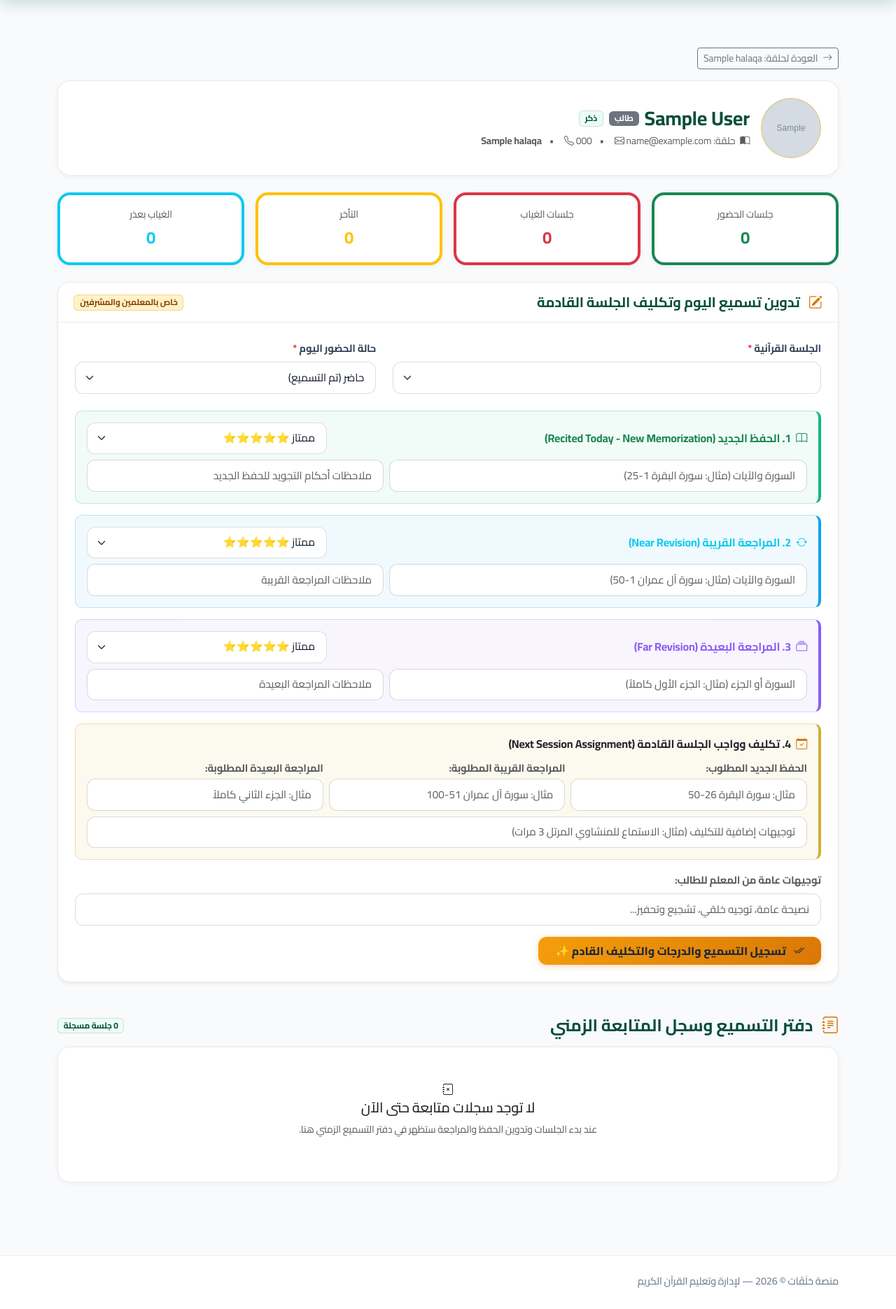
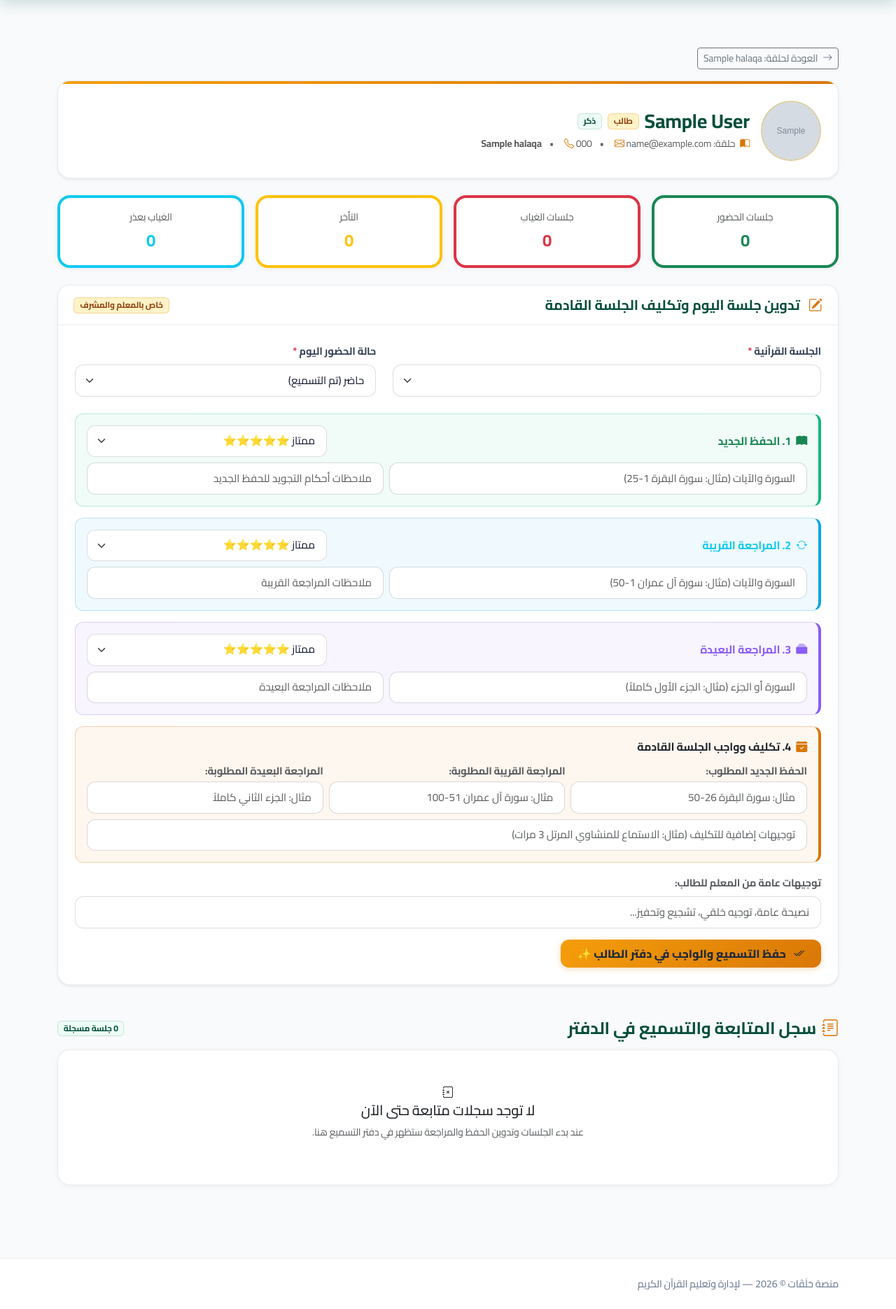
Before and after one commit to hagarb99/Quran-web, a Django app: page /halaqat/1/students/1/progress/ in a window 1280 px wide. Shown: the part 78-1949 px from the top of the page at 70% size. Before the commit the page ends 1919 px from the top, so only its background shows below. Run offline with Django 5.2, Linux system fonts and the light colour scheme; a user stored in the database is signed in; tables that the repository leaves empty hold one stand-in row (values such as "Sample post"); grey boxes marked "Sample" are stand-in pictures; data that the repository does not hold is empty.

Commit message:
feat: unify student notebook and daily recitation logging into single notebook, strictly hide other students notebooks from students

```diff
--- a/templates/halaqat/student_progress.html
+++ b/templates/halaqat/student_progress.html
@@ -1,6 +1,6 @@
 {% extends 'base.html' %}
 
-{% block title %}دفتر التسميع وسجل المتابعة: {{ student.display_name }} - {{ halaqa.name }}{% endblock %}
+{% block title %}دفتر التسميع والمتابعة: {{ student.display_name }} - {{ halaqa.name }}{% endblock %}
 
 {% block extra_head %}
 <style>
@@ -8,37 +8,37 @@
         background-color: rgba(16, 185, 129, 0.06);
         border: 1px solid rgba(16, 185, 129, 0.25);
         border-right: 4px solid #10B981 !important;
-        border-radius: 10px;
+        border-radius: var(--radius-md);
     }
     .card-recitation-near {
         background-color: rgba(14, 165, 233, 0.06);
         border: 1px solid rgba(14, 165, 233, 0.25);
         border-right: 4px solid #0EA5E9 !important;
-        border-radius: 10px;
+        border-radius: var(--radius-md);
     }
     .card-recitation-far {
         background-color: rgba(139, 92, 246, 0.06);
         border: 1px solid rgba(139, 92, 246, 0.25);
         border-right: 4px solid #8B5CF6 !important;
-        border-radius: 10px;
+        border-radius: var(--radius-md);
     }
     .card-recitation-next {
-        background-color: rgba(212, 175, 55, 0.08);
-        border: 1px solid rgba(212, 175, 55, 0.35);
-        border-right: 4px solid #D4AF37 !important;
-        border-radius: 10px;
+        background-color: rgba(217, 119, 6, 0.06);
+        border: 1px solid rgba(217, 119, 6, 0.3);
+        border-right: 4px solid var(--gold) !important;
+        border-radius: var(--radius-md);
     }
     .timeline-session-header {
-        background-color: #F8FAF9;
-        border-bottom: 1px solid #E5E7EB;
-        padding: 12px 16px;
+        background-color: #FAFBFD;
+        border-bottom: 1px solid var(--border-subtle);
+        padding: 14px 18px;
     }
 </style>
 {% endblock %}
 
 {% block content %}
 <div class="container py-4">
-    <!-- Breadcrumb & Actions Bar -->
+    <!-- Breadcrumb & Top Bar -->
     <div class="mb-3 d-flex justify-content-between align-items-center flex-wrap gap-2">
         <a href="{% url 'halaqat:detail' halaqa.id %}" class="btn btn-sm btn-outline-secondary">
             <i class="bi bi-arrow-right me-1"></i> العودة لحلقة: {{ halaqa.name }}
@@ -46,14 +46,15 @@
         <div class="d-flex gap-2">
             {% if user != student and user.is_authenticated %}
                 <a href="{% url 'chat:start_direct' student.id %}" class="btn btn-sm btn-outline-custom">
-                    <i class="bi bi-chat-text-fill me-1"></i> محادثة خاصة
+                    <i class="bi bi-chat-text-fill me-1"></i> محادثة خاصة مع الطالب
                 </a>
             {% endif %}
         </div>
     </div>
 
-    <!-- Student Profile Header Card -->
-    <div class="card card-custom mb-4">
+    <!-- Unified Student Notebook Header -->
+    <div class="card card-custom mb-4 shadow-sm">
+        <div class="card-halaqa-top-bar gold"></div>
         <div class="card-body p-4">
             <div class="d-flex align-items-center justify-content-between flex-wrap gap-3">
                 <div class="d-flex align-items-center gap-3">
@@ -67,34 +68,35 @@
                     <div>
                         <div class="d-flex align-items-center gap-2 mb-1">
                             <h3 class="fw-bold text-primary-dark mb-0">{{ student.display_name }}</h3>
-                            <span class="badge bg-secondary">طالب</span>
+                            <span class="badge badge-gold">طالب</span>
                             <span class="badge badge-primary-custom">{{ student.get_gender_display }}</span>
                         </div>
                         <div class="text-muted small">
-                            <span><i class="bi bi-book-half me-1"></i> حلقة: <strong>{{ halaqa.name }}</strong></span>
+                            <span><i class="bi bi-book-half text-gold me-1"></i> حلقة: <strong>{{ halaqa.name }}</strong></span>
                             <span class="mx-2">&bull;</span>
-                            <span><i class="bi bi-telephone me-1"></i> {{ student.phone }}</span>
+                            <span><i class="bi bi-telephone text-gold me-1"></i> {{ student.phone }}</span>
                             <span class="mx-2">&bull;</span>
-                            <span><i class="bi bi-envelope me-1"></i> {{ student.email }}</span>
+                            <span><i class="bi bi-envelope text-gold me-1"></i> {{ student.email }}</span>
                         </div>
                     </div>
                 </div>
 
-                <!-- Next Assignment Highlight (مطابق للتطبيق السابق) -->
+                <!-- Active Homework Card -->
                 {% if latest_assignment or latest_rec %}
-                    <div class="p-3 card-recitation-next" style="max-width: 440px;">
-                        <div class="fw-bold text-dark small mb-1">
-                            <i class="bi bi-bookmark-star-fill text-gold me-1"></i> التكليف المطلوب للجلسة القادمة:
+                    <div class="p-3 card-recitation-next" style="min-width: 320px; max-width: 460px;">
+                        <div class="fw-bold text-dark small mb-2 d-flex align-items-center gap-1">
+                            <i class="bi bi-bookmark-star-fill text-gold"></i>
+                            <span>التكليف والواجب المطلوب للجلسة القادمة:</span>
                         </div>
                         <ul class="list-unstyled mb-0 small text-dark">
                             {% if latest_rec.next_memorization %}
-                                <li><strong>• الحفظ الجديد:</strong> {{ latest_rec.next_memorization }}</li>
+                                <li class="mb-1"><strong>• الحفظ الجديد:</strong> {{ latest_rec.next_memorization }}</li>
                             {% endif %}
                             {% if latest_rec.next_revision_near %}
-                                <li><strong>• المراجعة القريبة:</strong> {{ latest_rec.next_revision_near }}</li>
+                                <li class="mb-1"><strong>• المراجعة القريبة:</strong> {{ latest_rec.next_revision_near }}</li>
                             {% endif %}
                             {% if latest_rec.next_revision_far %}
-                                <li><strong>• المراجعة البعيدة:</strong> {{ latest_rec.next_revision_far }}</li>
+                                <li class="mb-1"><strong>• المراجعة البعيدة:</strong> {{ latest_rec.next_revision_far }}</li>
                             {% endif %}
                             {% if latest_rec.next_assignment_notes %}
                                 <li class="text-muted fst-italic"><strong>• توجيهات:</strong> {{ latest_rec.next_assignment_notes }}</li>
@@ -109,7 +111,7 @@
         </div>
     </div>
 
-    <!-- Quick Stats -->
+    <!-- Attendance and Overview Stats -->
     <div class="row g-3 mb-4">
         <div class="col-6 col-md-3">
             <div class="card card-custom p-3 text-center border-start border-4 border-success">
@@ -137,21 +139,21 @@
         </div>
     </div>
 
-    <!-- Teacher/Assistant Logging Form (مطابق تماماً لنموذج التطبيق السابق) -->
+    <!-- Teacher/Assistant Logging Section inside the Notebook -->
     {% if can_manage %}
-        <div class="card card-custom mb-5 border-gold shadow-sm">
+        <div class="card card-custom mb-5 shadow-sm">
             <div class="card-header-custom bg-white d-flex justify-content-between align-items-center py-3">
                 <h5 class="mb-0 fw-bold text-primary-dark">
-                    <i class="bi bi-pencil-square text-gold me-2"></i> تدوين تسميع اليوم وتكليف الجلسة القادمة
+                    <i class="bi bi-pencil-square text-gold me-2"></i> تدوين جلسة اليوم وتكليف الجلسة القادمة
                 </h5>
-                <span class="badge badge-gold">خاص بالمعلمين والمشرفين</span>
+                <span class="badge badge-gold">خاص بالمعلم والمشرف</span>
             </div>
             <div class="card-body p-4">
                 {% if auto_fill.new_memorization or auto_fill.near_revision or auto_fill.far_revision %}
-                    <div class="alert alert-success py-2 small mb-4 d-flex align-items-center gap-2">
+                    <div class="alert alert-success py-2 small mb-4 d-flex align-items-center gap-2 rounded-3 border-0">
                         <i class="bi bi-magic fs-5 text-success"></i>
                         <div>
-                            <strong>تم الملء التلقائي:</strong> تم جلب مواضع الحفظ والمراجعة لليوم تلقائياً من الواجب المسجل للطالب في الجلسة السابقة لتوفير وقتك.
+                            <strong>تم التعبئة التلقائية:</strong> تم جلب مواضع الحفظ والمراجعة لليوم تلقائياً من الواجب المسجل للطالب في الجلسة السابقة لتوفير وقتك.
                         </div>
                     </div>
                 {% endif %}
@@ -162,7 +164,7 @@
                     <!-- Session & Attendance Select -->
                     <div class="row mb-4">
                         <div class="col-md-7 mb-3 mb-md-0">
-                            <label class="form-label fw-bold">الجلسة القرآنية <span class="text-danger">*</span></label>
+                            <label class="form-label">الجلسة القرآنية <span class="text-danger">*</span></label>
                             <select name="session_id" class="form-select" required>
                                 {% for s in sessions %}
                                     <option value="{{ s.id }}">{{ s.title }} &bull; ({{ s.date|date:"Y-m-d" }} - {{ s.start_time|time:"H:i" }})</option>
@@ -170,7 +172,7 @@
                             </select>
                         </div>
                         <div class="col-md-5">
-                            <label class="form-label fw-bold">حالة الحضور اليوم <span class="text-danger">*</span></label>
+                            <label class="form-label">حالة الحضور اليوم <span class="text-danger">*</span></label>
                             <select name="attendance_status" class="form-select" required id="attendanceStatusSelect">
                                 <option value="PRESENT" selected>حاضر (تم التسميع)</option>
                                 <option value="ABSENT">غائب (لم يحضر)</option>
@@ -184,7 +186,7 @@
                         <!-- 1. الحفظ الجديد -->
                         <div class="card p-3 mb-3 card-recitation-memo">
                             <div class="d-flex justify-content-between align-items-center mb-2">
-                                <span class="fw-bold text-success"><i class="bi bi-book me-1"></i> 1. الحفظ الجديد (Recited Today - New Memorization)</span>
+                                <span class="fw-bold text-success"><i class="bi bi-book-fill me-1"></i> 1. الحفظ الجديد</span>
                                 <div class="col-md-4">
                                     <select name="memorization_rating" class="form-select form-select-sm">
                                         <option value="MUMTAZ">ممتاز ⭐⭐⭐⭐⭐</option>
@@ -208,7 +210,7 @@
                         <!-- 2. المراجعة القريبة -->
                         <div class="card p-3 mb-3 card-recitation-near">
                             <div class="d-flex justify-content-between align-items-center mb-2">
-                                <span class="fw-bold text-info"><i class="bi bi-arrow-repeat me-1"></i> 2. المراجعة القريبة (Near Revision)</span>
+                                <span class="fw-bold text-info"><i class="bi bi-arrow-repeat me-1"></i> 2. المراجعة القريبة</span>
                                 <div class="col-md-4">
                                     <select name="revision_near_rating" class="form-select form-select-sm">
                                         <option value="MUMTAZ">ممتاز ⭐⭐⭐⭐⭐</option>
@@ -232,7 +234,7 @@
                         <!-- 3. المراجعة البعيدة -->
                         <div class="card p-3 mb-3 card-recitation-far">
                             <div class="d-flex justify-content-between align-items-center mb-2">
-                                <span class="fw-bold" style="color: #8B5CF6;"><i class="bi bi-collection me-1"></i> 3. المراجعة البعيدة (Far Revision)</span>
+                                <span class="fw-bold" style="color: #8B5CF6;"><i class="bi bi-collection-fill me-1"></i> 3. المراجعة البعيدة</span>
                                 <div class="col-md-4">
                                     <select name="revision_far_rating" class="form-select form-select-sm">
                                         <option value="MUMTAZ">ممتاز ⭐⭐⭐⭐⭐</option>
@@ -256,7 +258,7 @@
                         <!-- 4. التكليف والواجب للجلسة القادمة -->
                         <div class="card p-3 mb-3 card-recitation-next">
                             <span class="fw-bold text-dark d-block mb-2">
-                                <i class="bi bi-calendar-check text-gold me-1"></i> 4. تكليف وواجب الجلسة القادمة (Next Session Assignment)
+                                <i class="bi bi-calendar-check-fill text-gold me-1"></i> 4. تكليف وواجب الجلسة القادمة
                             </span>
                             <div class="row g-2 mb-2">
                                 <div class="col-md-4">
@@ -279,24 +281,25 @@
 
                         <!-- 5. توجيهات عامة -->
                         <div class="mb-3">
-                            <label class="form-label fw-bold small text-muted">توجيهات عامة من المعلم للطالب:</label>
+                            <label class="form-label small text-muted">توجيهات عامة من المعلم للطالب:</label>
                             <input type="text" name="teacher_notes" class="form-control" placeholder="نصيحة عامة، توجيه خلقي، تشجيع وتحفيز...">
                         </div>
                     </div>
 
                     <button type="submit" class="btn btn-gold-custom px-4 py-2 fs-6">
-                        <i class="bi bi-check2-all me-1"></i> تسجيل التسميع والدرجات والتكليف القادم ✨
+                        <i class="bi bi-check2-all me-1"></i> حفظ التسميع والواجب في دفتر الطالب ✨
                     </button>
                 </form>
             </div>
         </div>
     {% endif %}
 
-    <!-- History Timeline Cards (دفتر التسميع الزمني المطابق للتطبيق الأصلي) -->
+    <!-- Historical Recitations in the Notebook (سجل المتابعة والتسميع) -->
     <div class="mb-4">
         <div class="d-flex justify-content-between align-items-center mb-3">
-            <h4 class="fw-bold text-primary-dark mb-0">
-                <i class="bi bi-journal-text text-gold me-2"></i> دفتر التسميع وسجل المتابعة الزمني
+            <h4 class="fw-bold text-primary-dark mb-0 d-flex align-items-center gap-2">
+                <i class="bi bi-journal-text text-gold"></i>
+                <span>سجل المتابعة والتسميع في الدفتر</span>
             </h4>
             <span class="badge badge-primary-custom">{{ progress_rows|length }} جلسة مسجلة</span>
         </div>
@@ -392,7 +395,7 @@
                                 {% if row.recitation.next_memorization or row.recitation.next_revision_near or row.recitation.next_revision_far or row.recitation.next_assignment %}
                                     <div class="p-3 card-recitation-next mt-2">
                                         <div class="fw-bold small text-dark mb-1">
-                                            <i class="bi bi-bookmark-check-fill text-gold me-1"></i> التكليف المعين للجلسة التالية:
+                                            <i class="bi bi-bookmark-check-fill text-gold me-1"></i> التكليف المعين في هذه الجلسة:
                                         </div>
                                         <div class="small">
                                             {% if row.recitation.next_memorization %}
@@ -437,7 +440,7 @@
             <div class="card card-custom p-5 text-center">
                 <i class="bi bi-journal-x empty-state-icon"></i>
                 <h5>لا توجد سجلات متابعة حتى الآن</h5>
-                <p class="text-muted small">عند بدء الجلسات وتدوين الحفظ والمراجعة ستظهر في دفتر التسميع الزمني هنا.</p>
+                <p class="text-muted small">عند بدء الجلسات وتدوين الحفظ والمراجعة ستظهر في دفتر التسميع هنا.</p>
             </div>
         {% endif %}
     </div>
```
Also changed, not shown: halaqat/tests.py (+26 -0 lines), templates/halaqat/halaqa_detail.html (+5 -3 lines).
